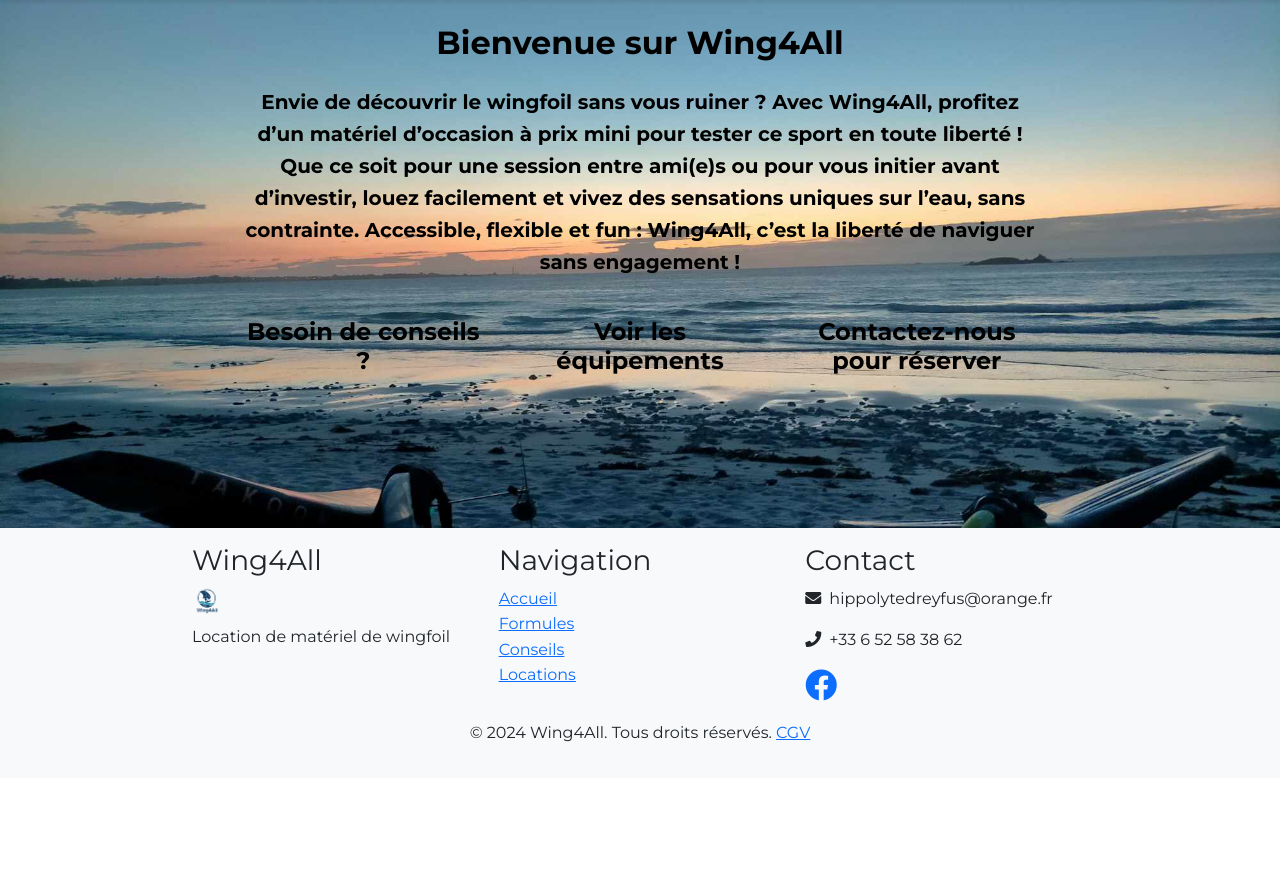
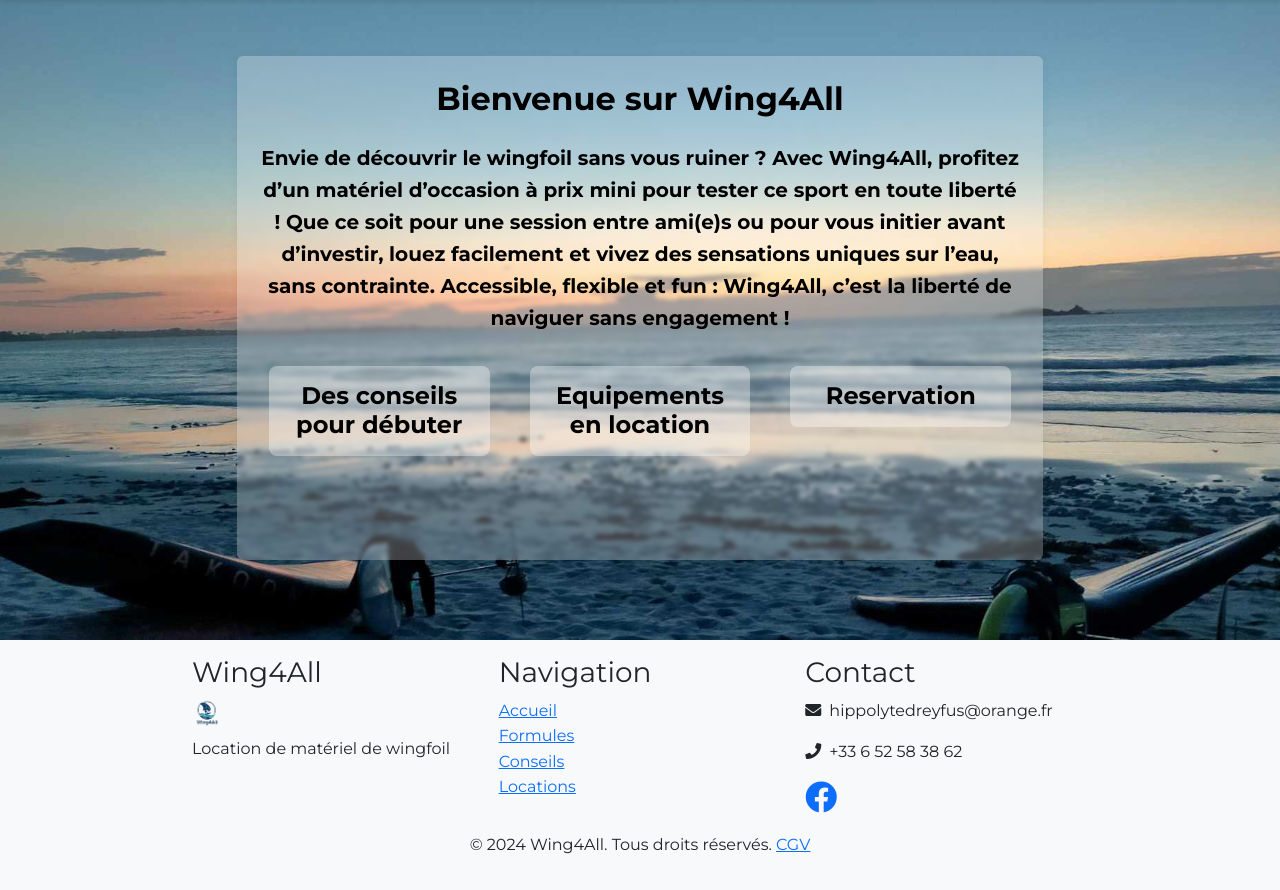
Before and after one commit to hippolyte456/wingfoil_rental, a Flask app: page / in a window 1280 px wide. Shown: the part 158-1048 px from the top of the page. Before the commit the page ends 900 px from the top, so only its background shows below. Run offline with Flask 3, Linux system fonts and the light colour scheme; some libraries are stand-ins or nearby versions.

Commit message:
background for font color

```diff
--- a/app/static/css/style.css
+++ b/app/static/css/style.css
@@ -176,6 +176,12 @@
 
     .btn {
         font-size: 0.85rem;
+    }
+
+    .content-box {
+        background-color: rgba(255, 255, 255, 0.4); /* Plus transparent que la version précédente */
+        margin: 1rem;
+        padding: 1rem !important;
     }
 }
 
@@ -389,3 +395,27 @@
 strong {
     font-weight: bold;
 }
+
+/* Solution pour améliorer la lisibilité du texte sur fond sombre */
+.content-box {
+    background-color: rgba(255, 255, 255, 0.25); /* Encore plus transparent */
+    box-shadow: 0 0 10px rgba(0, 0, 0, 0.05);
+    backdrop-filter: blur(2px); /* Effet de flou plus léger */
+    -webkit-backdrop-filter: blur(2px);
+    margin-top: 2rem;
+    margin-bottom: 2rem;
+    border-radius: 10px;
+}
+
+.content-link {
+    background-color: rgba(255, 255, 255, 0.35); /* Plus transparent */
+    border-radius: 8px;
+    transition: all 0.3s ease;
+    margin: 0.5rem;
+}
+
+.content-link:hover {
+    background-color: rgba(0, 102, 204, 0.5); /* Version semi-transparente de la couleur primaire */
+    color: white !important;
+    transform: scale(1.03);
+}
--- a/app/templates/contact.html
+++ b/app/templates/contact.html
@@ -6,6 +6,7 @@
 
 {% block content %}
 <div class="container py-5">
+    <div class="content-box p-4">
         <div class="row justify-content-between align-items-start gy-4">
             <!-- Colonne de gauche : Logo et coordonnées -->
             <div class="col-lg-4 col-md-5 col-sm-12 mb-4 mb-md-0">
@@ -26,7 +27,7 @@
 
             <!-- Colonne de droite : Présentation -->
             <div class="col-lg-7 col-md-7 col-sm-12">
-            <div class="card border-0 bg-light">
+                <div class="card border-0" style="background-color: rgba(248, 249, 250, 0.6);">
                     <div class="card-body">
                         <h1 class="h4 mb-4">Me Contacter</h1>
                         <p class="mb-4">
@@ -48,4 +49,5 @@
             </div>
         </div>
     </div>
+</div>
 {% endblock %}
--- a/app/templates/home.html
+++ b/app/templates/home.html
@@ -14,6 +14,7 @@
 <div class="container-fluid content-text homepage-container">
     <div class="row justify-content-center">
         <div class="col-12 text-center">
+            <div class="content-box p-4 rounded">
                 <h2 class="mb-4"><strong>Bienvenue sur Wing4All</strong></h2>
                 <p class="lead mb-4">
                     <strong>{% include 'texts/home_intro.txt' %}</strong>
@@ -22,24 +23,24 @@
                 <div class="row mb-5 justify-content-center">
                     <!-- Using col-sm-12 for mobile, col-md-6 for medium, col-lg-4 for large screens -->
                     <div class="col-lg-4 col-md-6 col-sm-12 text-center mb-4">
-                    <a href="{{ url_for('main.conseils') }}" class="link-title text-decoration-none d-block h3 py-3">
-                        Besoin de conseils ?
+                        <a href="{{ url_for('main.conseils') }}" class="link-title text-decoration-none d-block h3 py-3 content-link">
+                            Des conseils pour débuter
                         </a>
                     </div>
 
                     <div class="col-lg-4 col-md-6 col-sm-12 text-center mb-4">
-                    <a href="{{ url_for('equipment.equipment_list') }}" class="link-title text-decoration-none d-block h3 py-3">
-                        Voir les équipements
+                        <a href="{{ url_for('equipment.equipment_list') }}" class="link-title text-decoration-none d-block h3 py-3 content-link">
+                            Equipements en location
                         </a>
                     </div>
 
                     <div class="col-lg-4 col-md-6 col-sm-12 text-center mb-4">
-                    <a href="{{ url_for('main.contact') }}" class="link-title text-decoration-none d-block h3 py-3">
-                        Contactez-nous pour réserver
+                        <a href="{{ url_for('main.contact') }}" class="link-title text-decoration-none d-block h3 py-3 content-link">
+                            Reservation
                         </a>
                     </div>
                 </div>
-
+            </div>
         </div>
     </div>
 </div>
```
Also changed, not shown: app/templates/formules.html (+6 -4 lines). Lines whose indentation alone changed are shown as unchanged.
